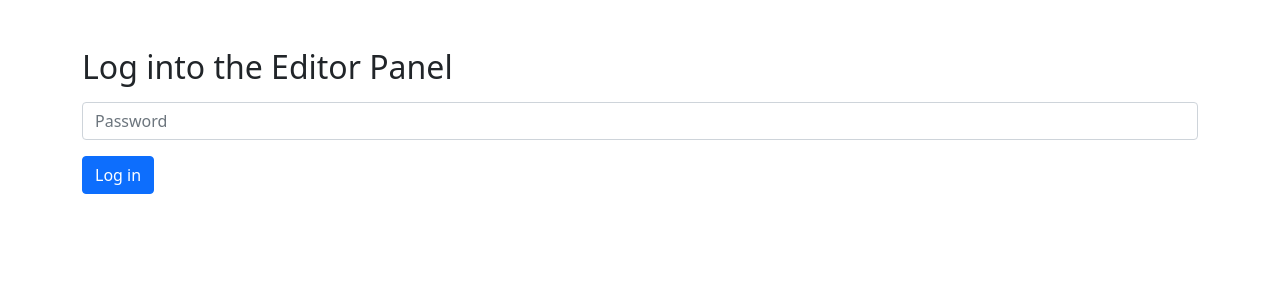
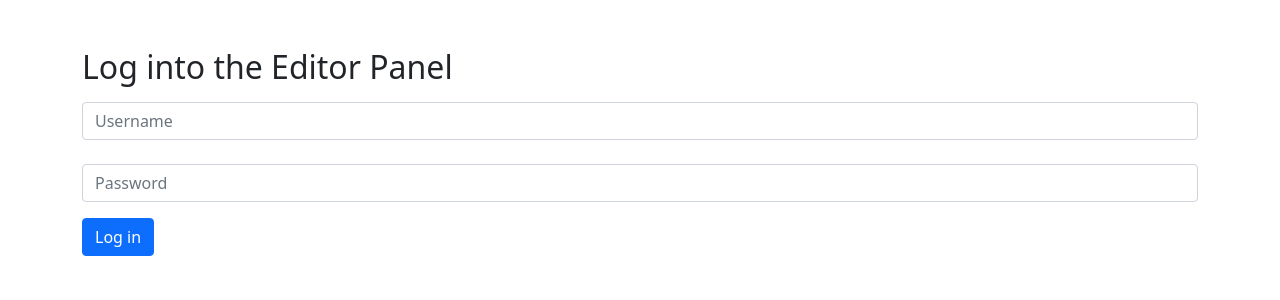
Before and after one commit to RudyJakub/SatLab-website, a FastAPI app: page /admin/login in a window 1280 px wide. Shown: the part 56-356 px from the top of the page. Run offline with FastAPI, Linux system fonts and the light colour scheme.

Commit message:
User model

```diff
--- a/app/main.py
+++ b/app/main.py
@@ -3,7 +3,7 @@ from fastapi.staticfiles import StaticFiles
 from fastapi.responses import RedirectResponse, Response
 from fastapi.templating import Jinja2Templates
 from database import session, engine
-from schemas import Article, LoginCredentials
+from schemas import Article, User
 import models
 from typing import List
 import uuid
@@ -14,8 +14,7 @@ app.mount("/static", StaticFiles(directory="static"), name="static")
 app.templates = Jinja2Templates(directory="templates")
 models.Base.metadata.create_all(bind=engine)
 
-ADMIN_SESSIONS = {}
-HASHED_PASSWORD = '7ae8b0fd49a7f2965934ee8c907d3a67e8ec9c8e656cf7e89b094a2cbe19e7c9'
+USER_SESSIONS = {}
 
 @app.get("/")
 async def home(request: Request):
@@ -31,7 +30,7 @@ def about(request: Request):
     )
 
 @app.get("/cooperate")
-def about(request: Request):
+def cooperate(request: Request):
     return app.templates.TemplateResponse(
         request=request, name="cooperate.html"
     )
@@ -49,7 +48,7 @@ async def article_page(request: Request, news_id: int):
 @app.get("/admin")
 async def admin_page(request: Request):
     session_id = request.cookies.get("Authorization")
-    if not session_id or session_id not in ADMIN_SESSIONS or ADMIN_SESSIONS[session_id] != "admin":
+    if not session_id or session_id not in USER_SESSIONS or USER_SESSIONS[session_id] != "satlab_admin":
         return RedirectResponse("/admin/login")
     all_articles = session.query(models.Article).all()
     return app.templates.TemplateResponse(
@@ -65,7 +64,7 @@ async def admin_login_page(request: Request):
 @app.get("/admin/edit-article/{article_id}")
 async def edit_article_page(request: Request, article_id: int):
     session_id = request.cookies.get("Authorization")
-    if not session_id or session_id not in ADMIN_SESSIONS or ADMIN_SESSIONS[session_id] != "admin":
+    if not session_id or session_id not in USER_SESSIONS or USER_SESSIONS[session_id] != "satlab_admin":
         return RedirectResponse("/admin/login")
     article = session.query(models.Article).filter(models.Article.id==article_id).first()
     return app.templates.TemplateResponse(
@@ -73,11 +72,13 @@ async def edit_article_page(request: Request, article_id: int):
     )
 
 @app.post("/api/admin/login")
-def admin_login(credentials: LoginCredentials):
-    password_hash = hashlib.sha256(credentials.password.encode("utf-8")).hexdigest()
-    if password_hash==HASHED_PASSWORD:
+def admin_login(user: User):
+    current_user = session.query(models.User).filter(models.User.username==user.username).first()
+    password_hash = hashlib.sha256(user.password.encode("utf-8")).hexdigest()
+    if current_user is not None and password_hash==current_user.password:
         session_id = str(uuid.uuid4())
-        ADMIN_SESSIONS[session_id] = "admin"
+        print(current_user.username)
+        USER_SESSIONS[session_id] = current_user.username
         response = Response(status_code=status.HTTP_200_OK)
         response.set_cookie(key="Authorization", value=session_id)
         return response
@@ -88,7 +89,7 @@ def admin_login(credentials: LoginCredentials):
 
 @app.post("/api/admin/logout")
 async def admin_logout(request: Request):
-    del ADMIN_SESSIONS[request.cookies.get("Authorization")]
+    del USER_SESSIONS[request.cookies.get("Authorization")]
     response = Response(status_code=status.HTTP_200_OK)
     return response
 
@@ -98,7 +99,7 @@ async def admin_logout(request: Request):
 @app.post("/api/articles")
 async def create_article(request: Request, article: Article):
     session_id = request.cookies.get("Authorization")
-    if not session_id or session_id not in ADMIN_SESSIONS or ADMIN_SESSIONS[session_id] != "admin":
+    if not session_id or session_id not in USER_SESSIONS or USER_SESSIONS[session_id] != "satlab_admin":
         return RedirectResponse("/admin/login")
     new_article = models.Article(title=article.title, content=article.content, hidden=article.hidden, image="")
     session.add(new_article)
@@ -108,7 +109,7 @@ async def create_article(request: Request, article: Article):
 @app.delete("/api/articles/delete")
 async def delete_article(request: Request, article_id: int):
     session_id = request.cookies.get("Authorization")
-    if not session_id or session_id not in ADMIN_SESSIONS or ADMIN_SESSIONS[session_id] != "admin":
+    if not session_id or session_id not in USER_SESSIONS or USER_SESSIONS[session_id] != "satlab_admin":
         return RedirectResponse("/admin/login")
     session.query(models.Article).filter(models.Article.id==article_id).delete()
     session.commit()
@@ -118,7 +119,7 @@ async def delete_article(request: Request, article_id: int):
 @app.post("/api/articles/update")
 def update_article(request: Request, article_id: int, article: Article = Depends(), files: List[UploadFile] = File(None)):
     session_id = request.cookies.get("Authorization")
-    if not session_id or session_id not in ADMIN_SESSIONS or ADMIN_SESSIONS[session_id] != "admin":
+    if not session_id or session_id not in USER_SESSIONS or USER_SESSIONS[session_id] != "satlab_admin":
         return RedirectResponse("/admin/login")
     if files:
         file = files[0]
--- a/app/schemas.py
+++ b/app/schemas.py
@@ -7,5 +7,9 @@ class Article(BaseModel):
     hidden: Optional[bool] = True
     image: Optional[str] = ""
 
+class User(BaseModel):
+    username: str
+    password: str
+
 class LoginCredentials(BaseModel):
     password: str
--- a/app/templates/admin/login.html
+++ b/app/templates/admin/login.html
@@ -3,6 +3,8 @@
 <div class="container-sm mt-5">
     <h2>Log into the Editor Panel</h2>
     <div class="form-group mt-3">
+      <input type="text" class="form-control" id="username" placeholder="Username">
+      <br>
       <input type="password" class="form-control" id="password" placeholder="Password">
     </div>
     <button id="loginBtn" class="btn btn-primary mt-3">Log in</button>
@@ -12,10 +14,12 @@
 <script>
       document.getElementById("logoutNavItem").innerHTML = ''
       document.getElementById("loginBtn").addEventListener("click", () => {
+        const username = document.getElementById("username").value
         const password = document.getElementById("password").value
         fetch("{{ url_for('admin_login')}}", {
           method: "POST",
           body: JSON.stringify({
+            username: username,
             password: password
           }),
           headers: {
@@ -25,8 +29,9 @@
           if (r.status === 200) {
             location.replace("{{ url_for('admin_page') }}")
           } else {
+            document.getElementById("username").value = ""
             document.getElementById("password").value = ""
-            document.getElementById("log").innerText = "Invalid Password"
+            document.getElementById("log").innerText = "Invalid Username or Password"
           }
         })
       })
--- a/app/templates/article.html
+++ b/app/templates/article.html
@@ -4,9 +4,9 @@
   <div class="article-hero relative w-full flex flex-col">
     <h1 class="fade text-[45px] xl:text-[75px] font-extrabold">{{ article.title }}</h1>
     <h2 class="fade text-[28px]">{{ article.created_at }}</h2>
-    <img class="absolute" src="https://images.unsplash.com/photo-1656464868371-602be27fd4c2?ixlib=rb-1.2.1&ixid=MnwxMjA3fDB8MHxwaG90by1wYWdlfHx8fGVufDB8fHx8&auto=format&fit=crop&w=1200&q=80"    />
+    <img class="absolute" src="{{ url_for('static', path='article_images/' + article.image )}}"    />
   </div>
-    <a href="/#news"><svg xmlns="http://www.w3.org/2000/svg" viewBox="0 0 448 512"><!--!Font Awesome Free 6.5.2 by @fontawesome - https://fontawesome.com License - https://fontawesome.com/license/free Copyright 2024 Fonticons, Inc.--><path d="M9.4 233.4c-12.5 12.5-12.5 32.8 0 45.3l160 160c12.5 12.5 32.8 12.5 45.3 0s12.5-32.8 0-45.3L109.2 288 416 288c17.7 0 32-14.3 32-32s-14.3-32-32-32l-306.7 0L214.6 118.6c12.5-12.5 12.5-32.8 0-45.3s-32.8-12.5-45.3 0l-160 160z"/></svg></a>
+    <a href="/news"><svg xmlns="http://www.w3.org/2000/svg" viewBox="0 0 448 512"><!--!Font Awesome Free 6.5.2 by @fontawesome - https://fontawesome.com License - https://fontawesome.com/license/free Copyright 2024 Fonticons, Inc.--><path d="M9.4 233.4c-12.5 12.5-12.5 32.8 0 45.3l160 160c12.5 12.5 32.8 12.5 45.3 0s12.5-32.8 0-45.3L109.2 288 416 288c17.7 0 32-14.3 32-32s-14.3-32-32-32l-306.7 0L214.6 118.6c12.5-12.5 12.5-32.8 0-45.3s-32.8-12.5-45.3 0l-160 160z"/></svg></a>
     <div class="wrapper w-full">
       <p class="mt-24 text-[16px] lg:text-[25px] xl-[30px] leading-relaxed" direction="left">
         {{ article.content }}
--- a/app/templates/menu.html
+++ b/app/templates/menu.html
@@ -19,7 +19,7 @@
       <li><a href="/#news">Aktualności</a></li>
       <li><a href="#">Sekcje</a></li>
       <li><a href="/#projects">Projekty</a></li>
-      <li><a href="/cooperate">Współpraca</a></li>
+      <li><a href="{{ url_for('cooperate') }}">Współpraca</a></li>
     </ul>
   </nav>
 
```
Also changed, not shown: app/models.py (+8 -0 lines), app/static/article_images/Kolokwium EOIZE.jpg (added), app/static/article_images/rzuty.jpg (added), 1 other file.
